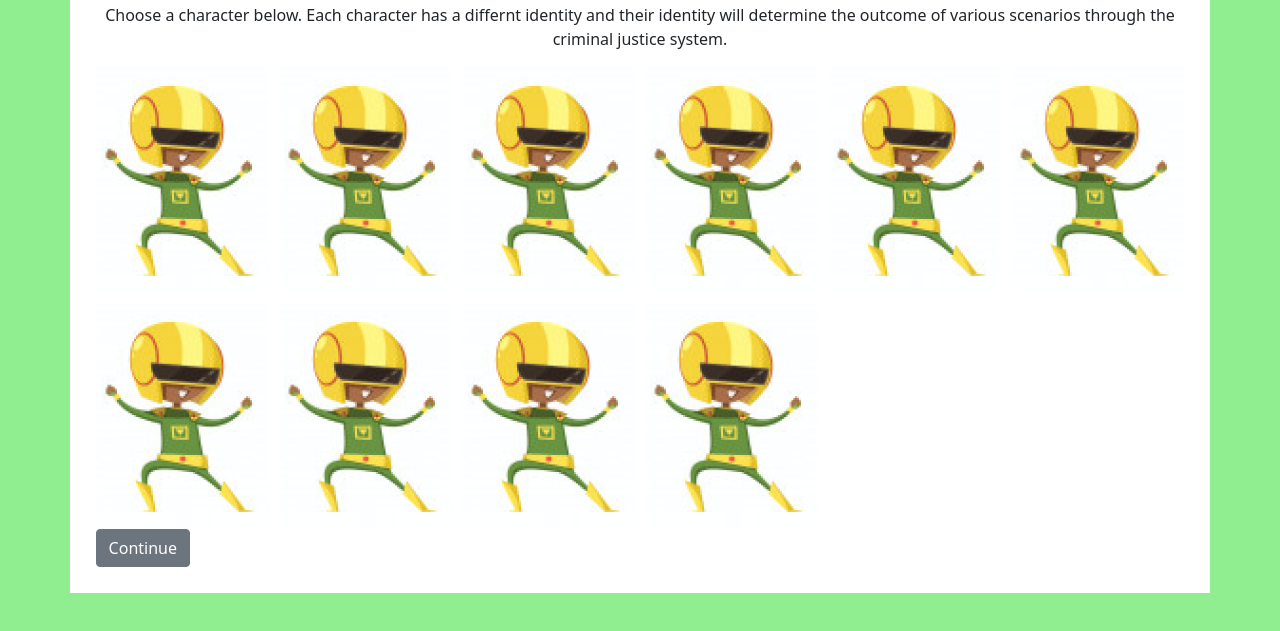
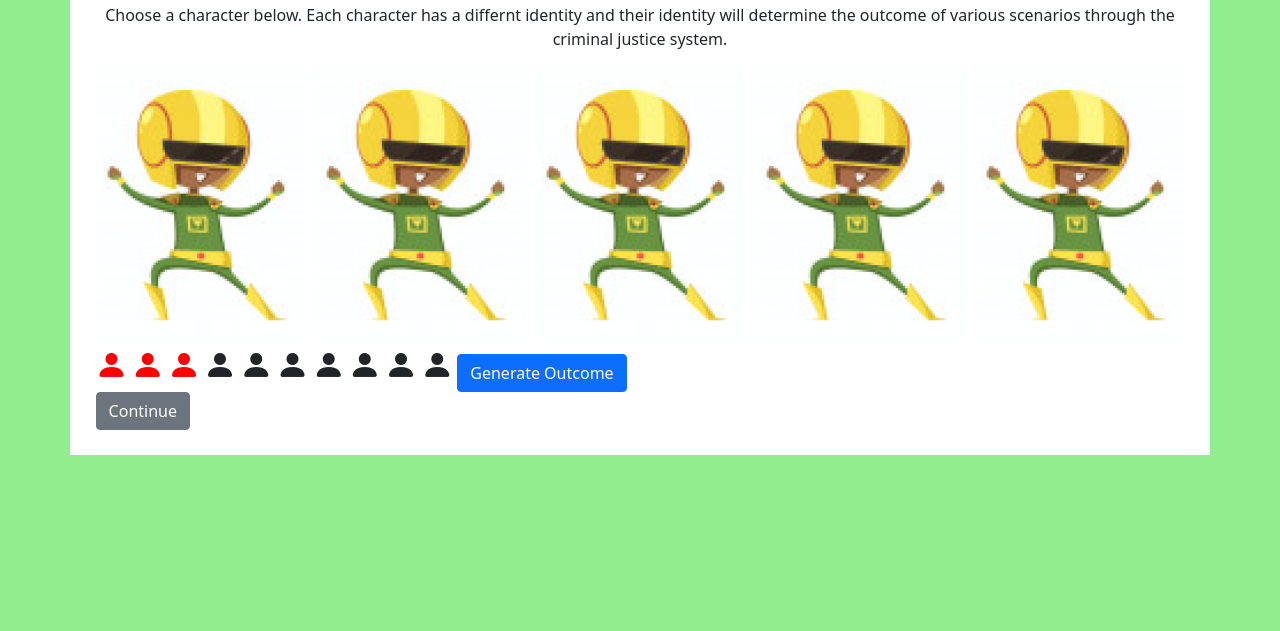
Before and after one commit to mlagerq/gametrain-prototype, a plain HTML site: page index.html in a window 1280 px wide. Shown: the part 89-720 px from the top of the page. Drawn offline with nearby package versions, Linux system fonts and the light colour scheme.

Commit message:
probability

```diff
--- a/app.js
+++ b/app.js
@@ -25,3 +25,28 @@ function updateElement(id, variable){
     temp = document.getElementById(id);
     temp.innerHTML = variable[stage];
 }
+
+function changeColor(){
+    prob = 3;
+    rand = 20+Math.round(Math.random()*30);
+    console.log(rand);
+    let i = 1;
+    first = document.getElementById("icon0");
+    first.style.color = "yellowgreen";
+    let int = setInterval(function(){
+        console.log(i);
+            next = document.getElementById("icon"+(i%10));
+            if (((i-1)%10) < prob){
+                first.style.color = "red";
+            }
+            else{
+                first.style.color = "black";
+            }
+            next.style.color = "yellowgreen";
+            first = next;
+            i++;
+            if (i === rand){
+                clearInterval(int);
+            }
+    }, 100);
+}
--- a/index.css
+++ b/index.css
@@ -62,3 +62,11 @@ body {
 .characters .item:hover .caption {
   transform: translateY(0%);
 }
+
+.yesicon {
+  color: greenyellow;
+}
+
+.noicon {
+  color: red;
+}
--- a/index.html
+++ b/index.html
@@ -5,6 +5,7 @@
     <meta http-equiv="X-UA-Compatible" content="IE=edge">
     <meta name="viewport" content="width=device-width, initial-scale=1.0">
     <title>Document</title>
+    <link rel="stylesheet" href="https://cdn.jsdelivr.net/npm/bootstrap-icons@1.4.0/font/bootstrap-icons.css">
     <link href="https://cdn.jsdelivr.net/npm/bootstrap@5.0.0-beta2/dist/css/bootstrap.min.css" rel="stylesheet" integrity="sha384-BmbxuPwQa2lc/FVzBcNJ7UAyJxM6wuqIj61tLrc4wSX0szH/Ev+nYRRuWlolflfl" crossorigin="anonymous">
     <link rel="stylesheet" href="index.css"/>
 </head>
@@ -34,26 +35,19 @@
                 <img src="images/character1.png" />
                 <span class="caption">This is an image caption for image 5</span>
               </div>
-              <div class="item">
-                <img src="images/character1.png" />
-                <span class="caption">This is an image caption for image 6</span>
-              </div>
-              <div class="item">
-                <img src="images/character1.png" />
-                <span class="caption">This is an image caption for image 7</span>
-              </div>
-              <div class="item">
-                <img src="images/character1.png" />
-                <span class="caption">This is an image caption for image 8</span>
-              </div>
-              <div class="item">
-                <img src="images/character1.png" />
-                <span class="caption">This is an image caption for image 9</span>
-              </div>
-              <div class="item">
-                <img src="images/character1.png" />
-                <span class="caption">This is an image caption for image 10</span>
-              </div>
+        </div>
+        <div class="prob-icons">
+          <i id="icon0" class="bi-person-fill" style="font-size: 2rem; color: red"></i>
+          <i id="icon1" class="bi-person-fill" style="font-size: 2rem; color: red"></i>
+          <i id="icon2" class="bi-person-fill" style="font-size: 2rem; color: red"></i>
+          <i id="icon3" class="bi-person-fill" style="font-size: 2rem"></i>
+          <i id="icon4" class="bi-person-fill" style="font-size: 2rem "></i>
+          <i id="icon5" class="bi-person-fill" style="font-size: 2rem "></i>
+          <i id="icon6" class="bi-person-fill" style="font-size: 2rem"></i>
+          <i id="icon7" class="bi-person-fill" style="font-size: 2rem "></i>
+          <i id="icon8" class="bi-person-fill" style="font-size: 2rem "></i>
+          <i id="icon9" class="bi-person-fill" style="font-size: 2rem "></i>
+          <button type="button" class="btn btn-primary" onclick="changeColor()">Generate Outcome</button>
         </div>
         <button type="button" class="btn btn-secondary" onclick="nextStage()">Continue</button>
     </div>
```
Also changed, not shown: package-lock.json (added).
